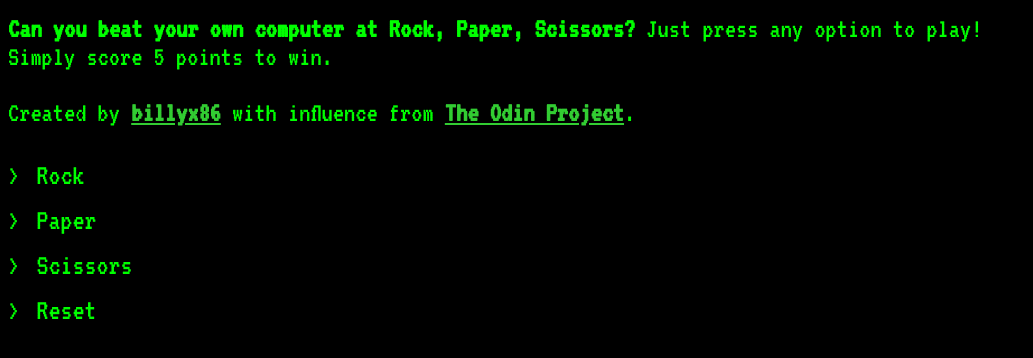
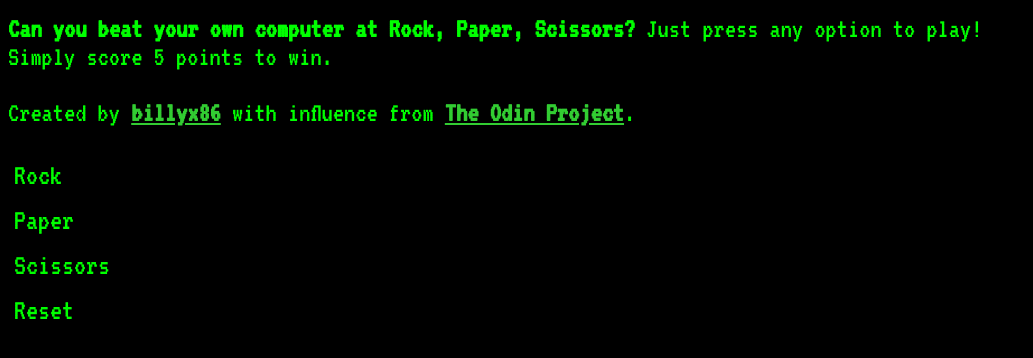
Before and after one commit to billyx86/rock-paper-scissors, a website: page index.html in a window 1280 px wide. Shown: the part 116-474 px from the top of the page, without its empty margins (0-1033 px from the left). Drawn offline with Linux system fonts and the light colour scheme.

Commit message:
fix: remove stray > text rendering before every game button
Each button was wrapped as '<div>> <button...>' so a literal '>'
rendered as visible text ('> Rock  > Paper  ...'). Remove the
markdown-listing artifact and add a regression test that strips tags
from the buttons block and fails if any '>' text or a missing button
label shows up again.

```diff
--- a/index.html
+++ b/index.html
@@ -12,10 +12,10 @@
       <p><strong>Can you beat your own computer at Rock, Paper, Scissors?</strong> Just press any option to play!<br>Simply score 5 points to win.</p>
       <p>Created by <a href="https://github.com/billyx86">billyx86</a> with influence from <a href="https://www.theodinproject.com/">The Odin Project</a>.</p>
       <div class="buttons">
-        <div>> <button id="rock" class="option-button">Rock</button></div>
-        <div>> <button id="paper" class="option-button">Paper</button></div>
-        <div>> <button id="scissors" class="option-button">Scissors</button></div>
-        <div>> <button id="reset" class="option-button">Reset</button></div>
+        <div><button id="rock" class="option-button">Rock</button></div>
+        <div><button id="paper" class="option-button">Paper</button></div>
+        <div><button id="scissors" class="option-button">Scissors</button></div>
+        <div><button id="reset" class="option-button">Reset</button></div>
       </div>
       <div id="score" aria-live="polite"></div>
       <div id="result-out" aria-live="polite"></div>
```
Also changed, not shown: tests/html.test.js (+17 -0 lines).
